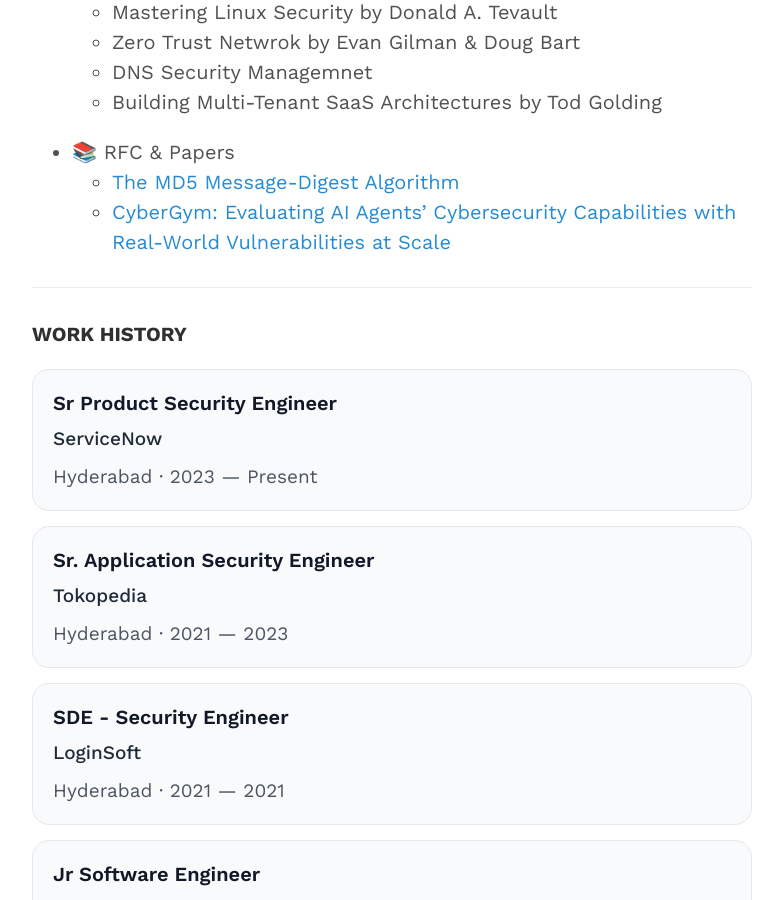
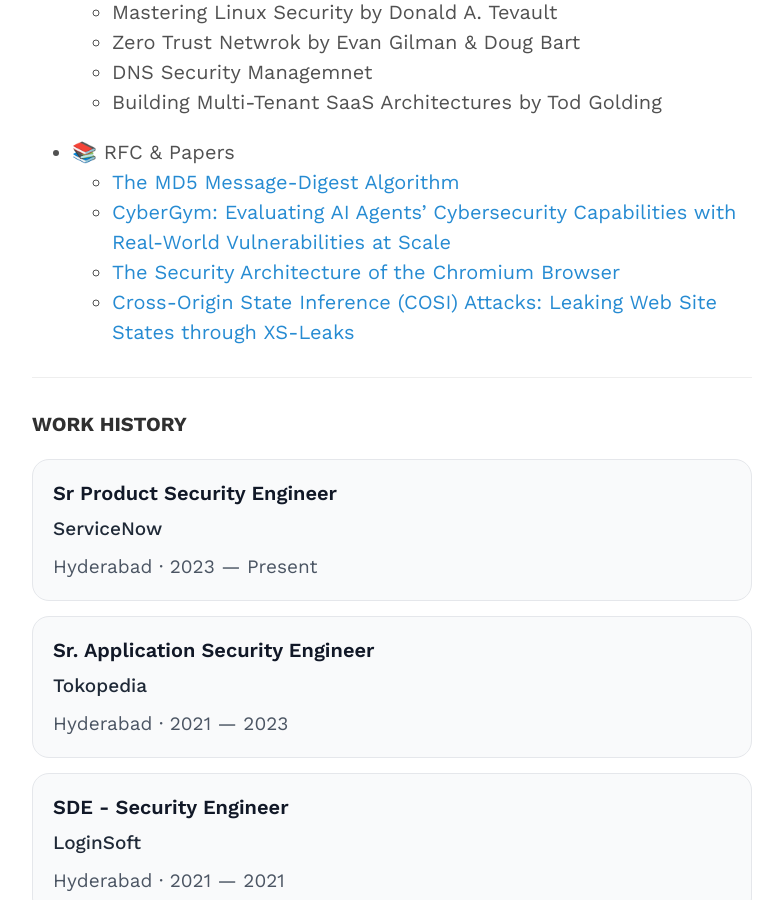
Before and after one commit to ironfisto/ironfisto.github.io, a Jekyll site: the page built from index.markdown, in a window 1280 px wide and 900 px high, scrolled down 984 px. Shown: the whole window, without its empty margins (248-1031 px from the left). Built offline with Jekyll 4.4.1, drawn with Linux system fonts in a browser that asks for light colours.

Commit message:
added research papers

```diff
--- a/index.markdown
+++ b/index.markdown
@@ -33,6 +33,8 @@
 - 📚 RFC & Papers
   - [The MD5 Message-Digest Algorithm](https://www.ietf.org/rfc/rfc1321.txt)
   - [CyberGym: Evaluating AI Agents' Cybersecurity Capabilities with Real-World Vulnerabilities at Scale](https://arxiv.org/abs/2506.02548)
+  - [The Security Architecture of the Chromium Browser](https://seclab.stanford.edu/websec/chromium/chromium-security-architecture.pdf)
+  - [Cross-Origin State Inference (COSI) Attacks: Leaking Web Site States through XS-Leaks](https://www.ndss-symposium.org/wp-content/uploads/2020/02/24278-paper.pdf)
 
 ---
 
```
